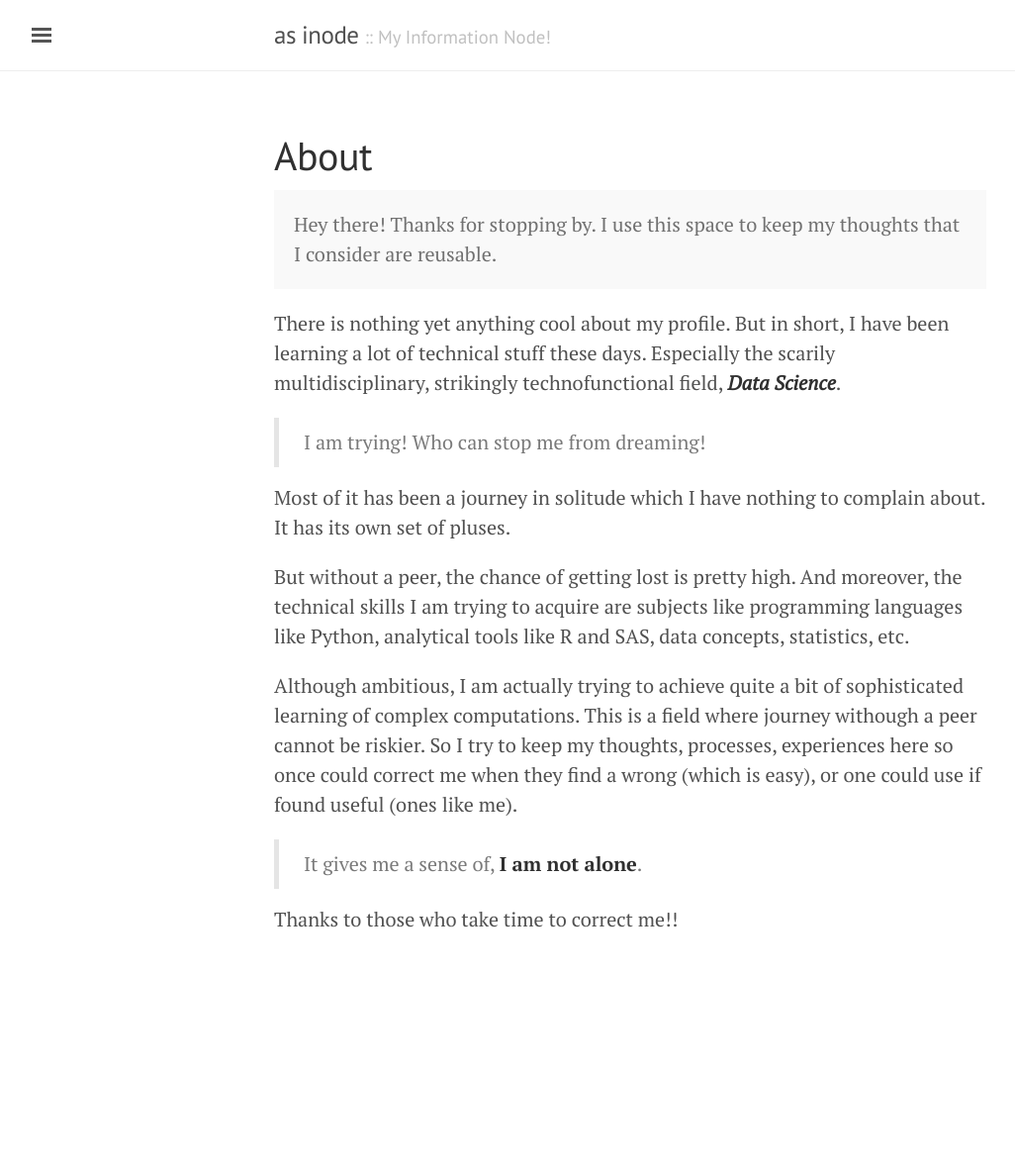
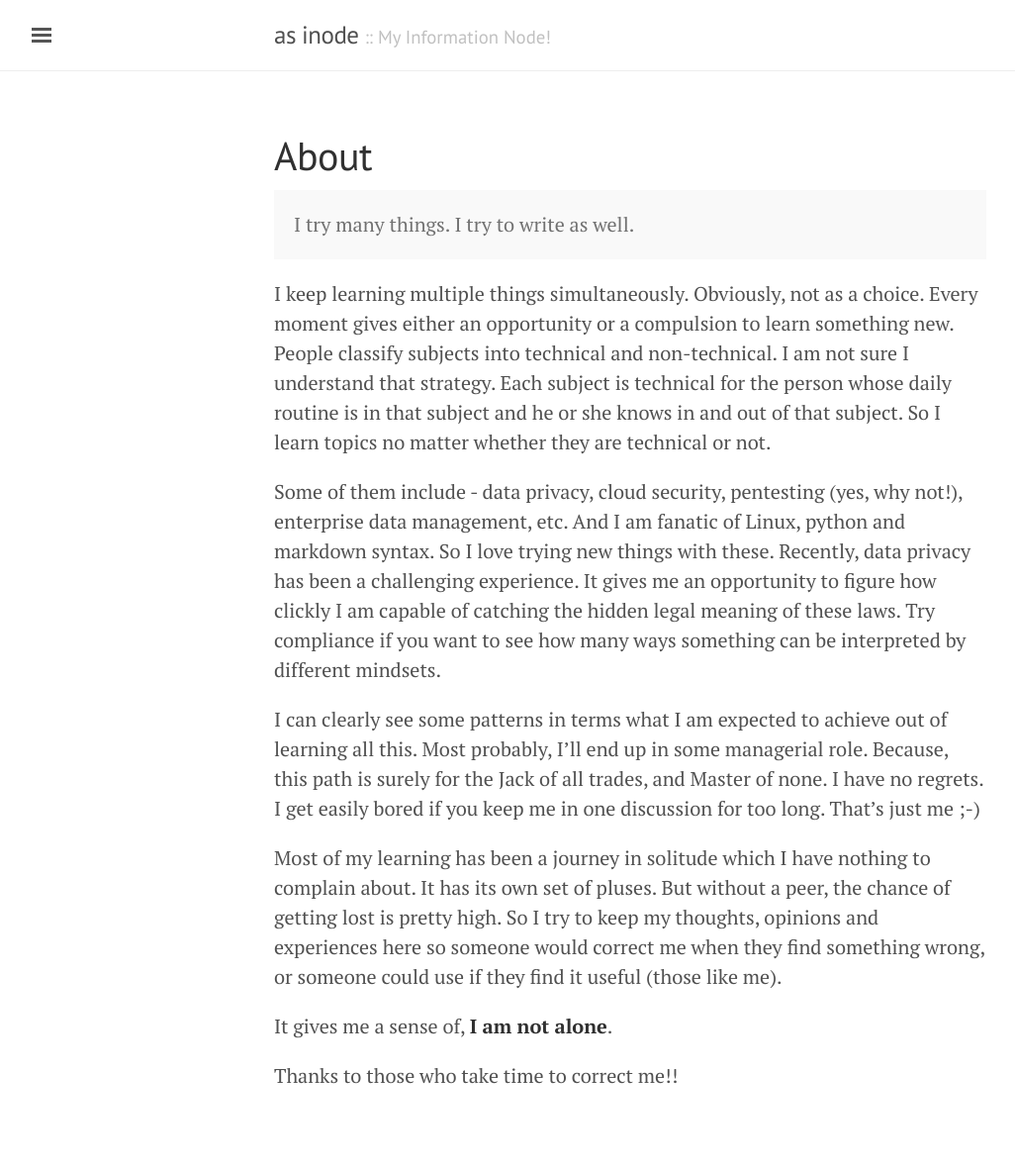
Before and after one commit to SurAnand/suranand.github.io, a Jekyll site: the page built from about.md, in a window 1280 px wide. Shown: the whole page at 99% size, without its empty margins (3-1029 px from the left). Built offline with Jekyll 4.4.1, drawn with Linux system fonts in a browser that asks for light colours; before the commit the page ends 1024 px from its top, so only the background shows below that.

Commit message:
about page updated - 16sep2020

```diff
--- a/about.md
+++ b/about.md
@@ -4,19 +4,17 @@ title: About
 ---
 
 <p class="message">
-  Hey there! Thanks for stopping by. I use this space to keep my thoughts that I consider are reusable.
+  I try many things. I try to write as well.
 </p>
 
-There is nothing yet anything cool about my profile. But in short, I have been learning a lot of technical stuff these days. Especially the scarily multidisciplinary, strikingly technofunctional field, ***Data Science***.
+I keep learning multiple things simultaneously. Obviously, not as a choice. Every moment gives either an opportunity or a compulsion to learn something new. People classify subjects into technical and non-technical. I am not sure I understand that strategy. Each subject is technical for the person whose daily routine is in that subject and he or she knows in and out of that subject. So I learn topics no matter whether they are technical or not.
 
-> I am trying! Who can stop me from dreaming!
+Some of them include - data privacy, cloud security, pentesting (yes, why not!), enterprise data management, etc. And I am fanatic of Linux, python and markdown syntax. So I love trying new things with these. Recently, data privacy has been a challenging experience. It gives me an opportunity to figure how clickly I am capable of catching the hidden legal meaning of these laws. Try compliance if you want to see how many ways something can be interpreted by different mindsets.
 
-Most of it has been a journey in solitude which I have nothing to complain about. It has its own set of pluses.
+I can clearly see some patterns in terms what I am expected to achieve out of learning all this. Most probably, I'll end up in some managerial role. Because, this path is surely for the Jack of all trades, and Master of none. I have no regrets. I get easily bored if you keep me in one discussion for too long. That's just me ;-)
 
-But without a peer, the chance of getting lost is pretty high. And moreover, the technical skills I am trying to acquire are subjects like programming languages like Python, analytical tools like R and SAS, data concepts, statistics, etc.
+Most of my learning has been a journey in solitude which I have nothing to complain about. It has its own set of pluses. But without a peer, the chance of getting lost is pretty high. So I try to keep my thoughts, opinions and experiences here so someone would correct me when they find something wrong, or someone could use if they find it useful (those like me).
 
-Although ambitious, I am actually trying to achieve quite a bit of sophisticated learning of complex computations. This is a field where journey withough a peer cannot be riskier. So I try to keep my thoughts, processes, experiences here so once could correct me when they find a wrong (which is easy), or one could use if found useful (ones like me).
-
-> It gives me a sense of, **I am not alone**.
+It gives me a sense of, **I am not alone**.
 
 Thanks to those who take time to correct me!!
```
